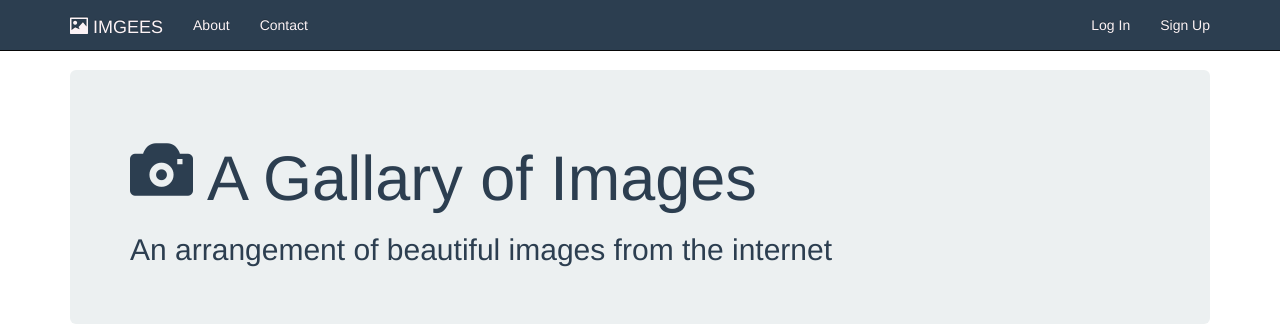
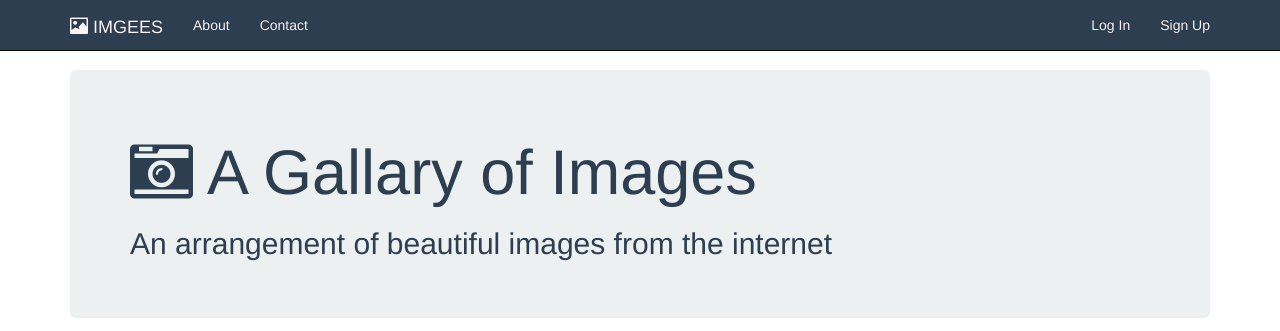
Before and after one commit to adyftz/wdbc.imageGallery, a plain HTML site: page index.html in a window 1280 px wide. Shown: the top 331 px of the page. Drawn offline with nearby package versions, Linux system fonts and the light colour scheme.

Commit message:
add font awesome

```diff
--- a/index.html
+++ b/index.html
@@ -11,6 +11,7 @@
         crossorigin="anonymous">
     <link rel="stylesheet" href="https://maxcdn.bootstrapcdn.com/bootstrap/3.3.6/css/bootstrap-theme.min.css" integrity="sha384-fLW2N01lMqjakBkx3l/M9EahuwpSfeNvV63J5ezn3uZzapT0u7EYsXMjQV+0En5r"
         crossorigin="anonymous">
+    <link rel="stylesheet" href="https://maxcdn.bootstrapcdn.com/font-awesome/4.6.1/css/font-awesome.min.css">
     <link rel="stylesheet" href="myStyle.css">
 </head>
 
@@ -19,7 +20,7 @@
         <div class="container">
             <div class="navbar-header">
                 <a class="navbar-brand" href="#"><span class="glyphicon glyphicon-picture"></span> IMGEES</a>
-            <button type="button" class="navbar-toggle" data-toggle="collapse" data-target="#mainNavbar">
+                <button type="button" class="navbar-toggle" data-toggle="collapse" data-target="#mainNavbar">
                 <span class="icon-bar"></span>
                 <span class="icon-bar"></span>
                 <span class="icon-bar"></span>
@@ -42,7 +43,7 @@
     <header class="container">
 
         <div class="jumbotron">
-            <h1><span class="glyphicon glyphicon-camera"></span> A Gallary of Images</h1>
+            <h1><i class="fa fa-camera-retro" aria-hidden="true"></i> A Gallary of Images</h1>
             <h2>An arrangement  of beautiful images from the internet</h2>
         </div>
         </div>
```
